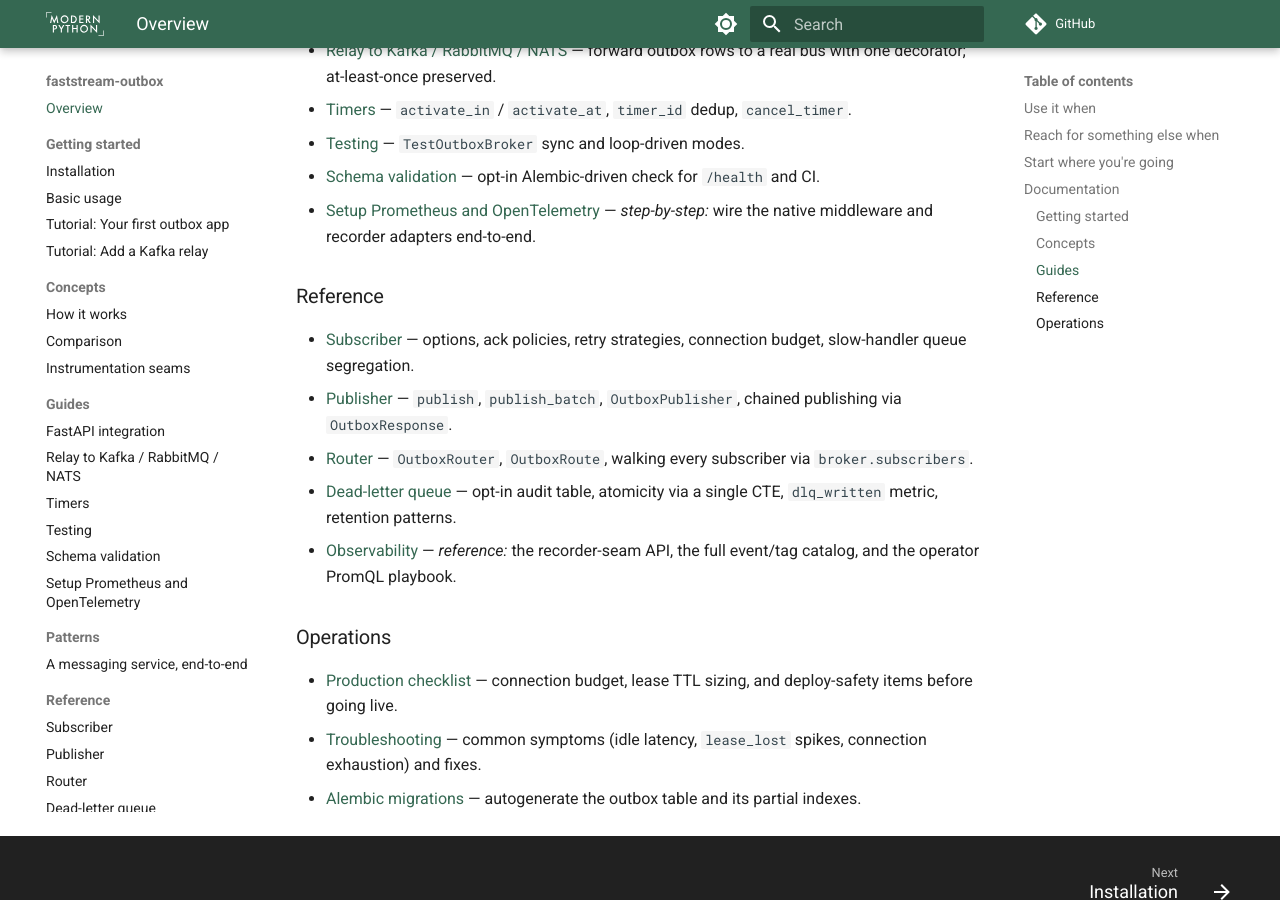
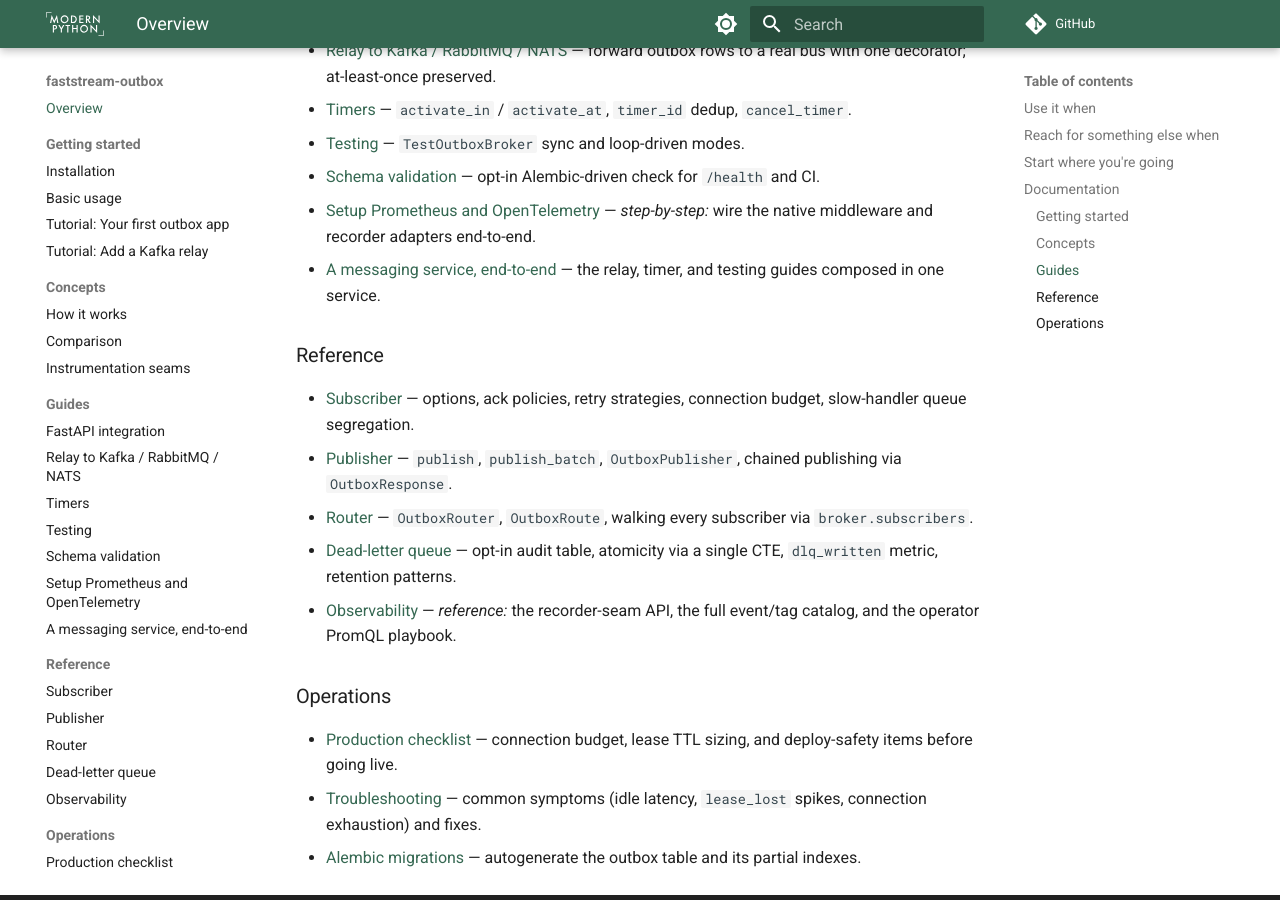
Before and after one commit to modern-python/faststream-outbox, an MkDocs documentation site: the page built from docs/index.md, in a window 1280 px wide and 900 px high, scrolled down 1983 px. Built offline with MkDocs 1.6.1 and Material for MkDocs 9.7.7, drawn with Linux system fonts in a browser that asks for light colours; comment, search, counter and statistics services are not loaded.

Commit message:
docs: move the messaging-service page into Guides; drop Patterns section
Fold the worked case study into the existing Guides section (no renames)
and relocate the file to docs/usage/ with the other guides. Relative links
inside the page collapse to same-dir; index.md gains a Guides bullet.

Co-Authored-By: Claude Opus 4.8 (1M context) <noreply@anthropic.com>

```diff
--- a/docs/index.md
+++ b/docs/index.md
@@ -84,6 +84,8 @@ process, no Kafka.
 - [Setup Prometheus and OpenTelemetry](usage/setup-prometheus-opentelemetry.md)
   — *step-by-step:* wire the native middleware and recorder adapters
   end-to-end.
+- [A messaging service, end-to-end](usage/messaging-service.md) — the relay,
+  timer, and testing guides composed in one service.
 
 ### Reference
 
--- a/mkdocs.yml
+++ b/mkdocs.yml
@@ -21,8 +21,7 @@ nav:
       - Testing: usage/testing.md
       - Schema validation: usage/schema-validation.md
       - Setup Prometheus and OpenTelemetry: usage/setup-prometheus-opentelemetry.md
-  - Patterns:
-      - 'A messaging service, end-to-end': patterns/messaging-service.md
+      - 'A messaging service, end-to-end': usage/messaging-service.md
   - Reference:
       - Subscriber: usage/subscriber.md
       - Publisher: usage/publisher.md
```
Also changed, not shown: docs/usage/messaging-service.md (renamed from docs/patterns/messaging-service.md, +6 -6 lines).
